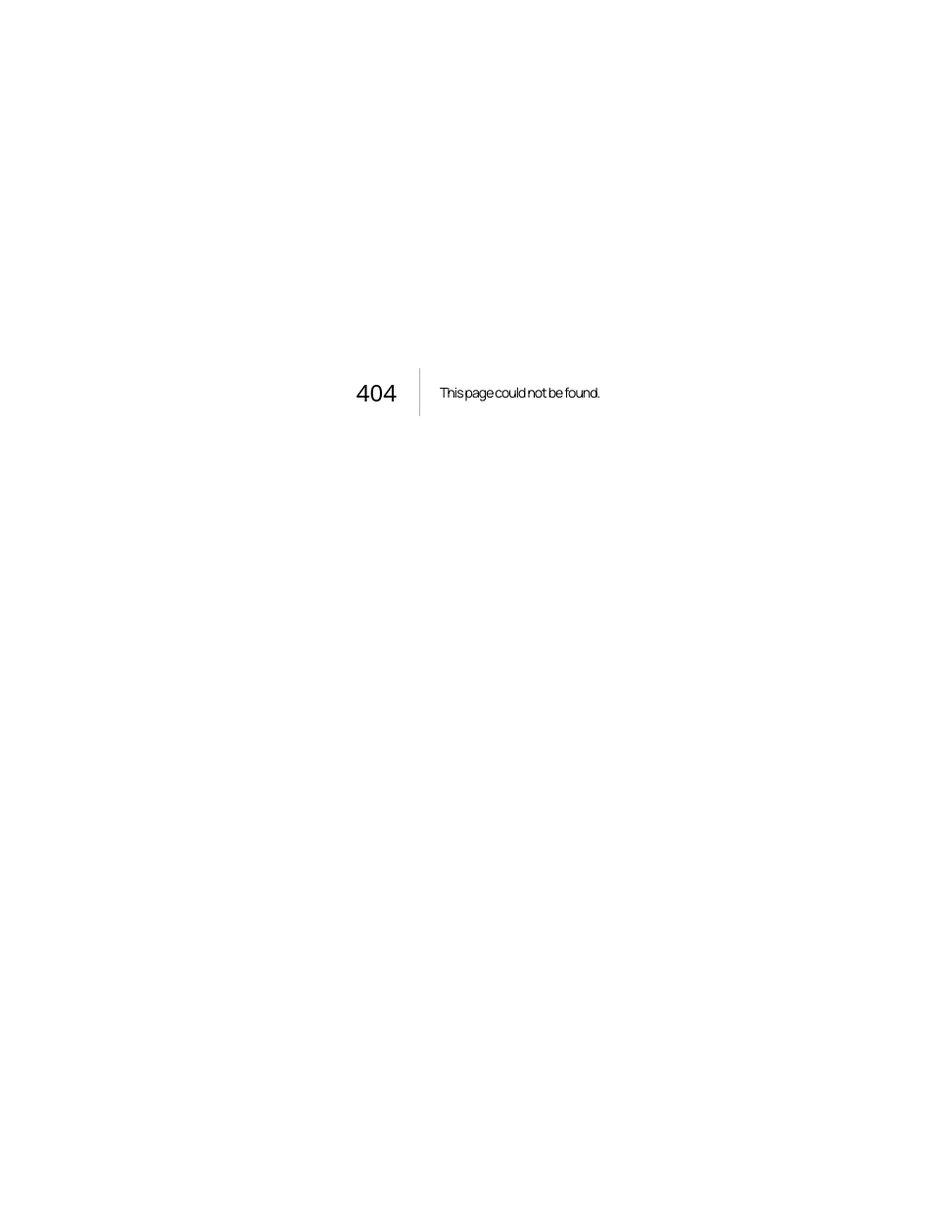
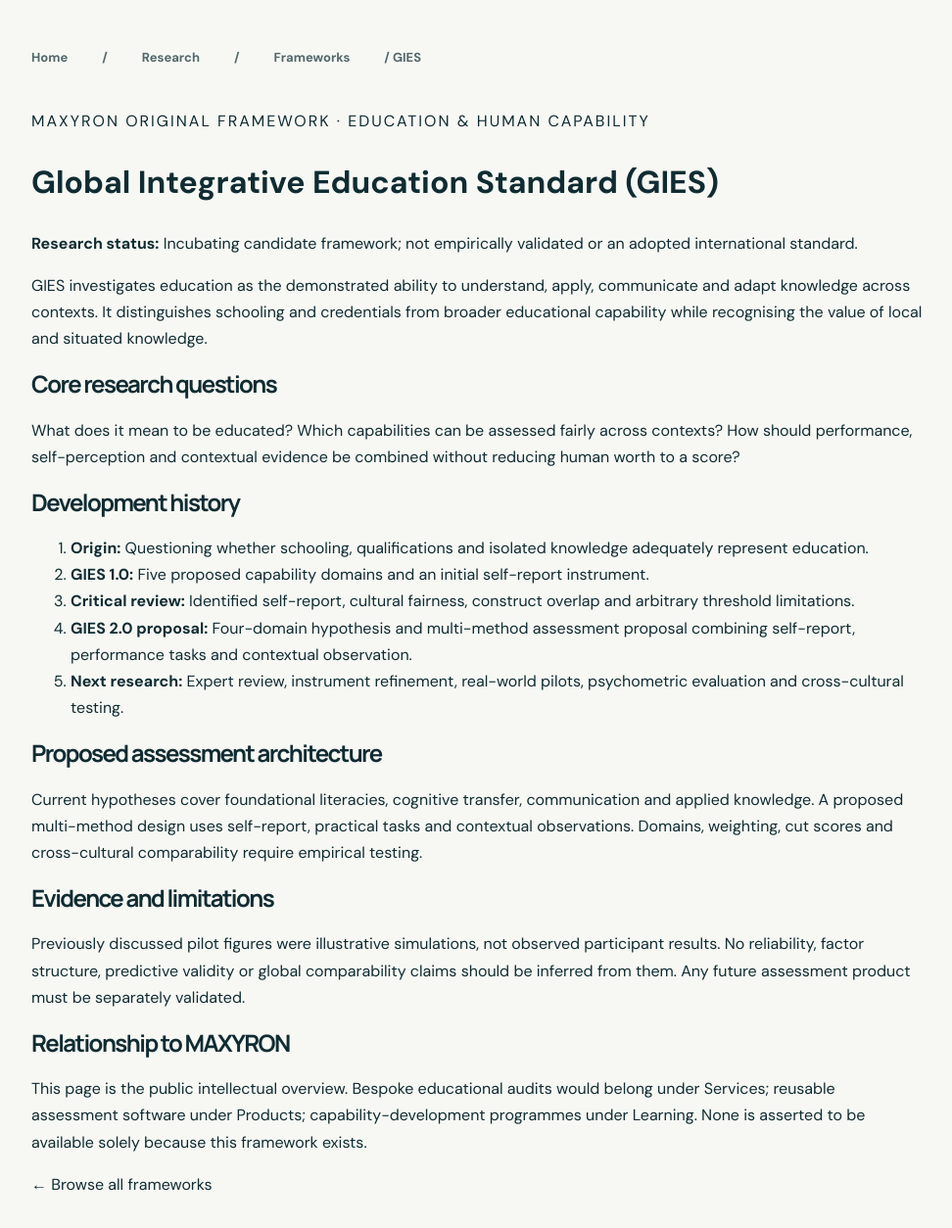
Before and after one commit to Odogwo/maxyron-website, a Next.js app: page /research/frameworks/gies in a window 1280 px wide. Before the commit this address had no page. Shown: the top 1254 px of the page at 98% size, without its empty margins (152-1124 px from the left). Before the commit the page ends 800 px from the top, so only its background shows below. Built offline with nearby package versions, Linux system fonts and the light colour scheme.

Commit message:
feat(research): introduce governed intellectual frameworks catalogue

```diff
--- /dev/null
+++ b/app/research/frameworks/gies/page.tsx
@@ -0,0 +1,37 @@
+import type { Metadata } from 'next';
+import Link from 'next/link';
+
+export const metadata: Metadata = {
+  title: 'GIES — Global Integrative Education Standard | MAXYRON',
+  description: 'Explore the conceptual foundations, evolution and proposed assessment architecture of GIES, a MAXYRON education capability research initiative.',
+  alternates: { canonical: '/research/frameworks/gies' },
+};
+
+const stages = [
+  ['Origin', 'Questioning whether schooling, qualifications and isolated knowledge adequately represent education.'],
+  ['GIES 1.0', 'Five proposed capability domains and an initial self-report instrument.'],
+  ['Critical review', 'Identified self-report, cultural fairness, construct overlap and arbitrary threshold limitations.'],
+  ['GIES 2.0 proposal', 'Four-domain hypothesis and multi-method assessment proposal combining self-report, performance tasks and contextual observation.'],
+  ['Next research', 'Expert review, instrument refinement, real-world pilots, psychometric evaluation and cross-cultural testing.'],
+];
+
+export default function GiesPage() {
+  return <main style={{maxWidth:960,margin:'0 auto',padding:'3rem 1.5rem',fontFamily:'inherit',lineHeight:1.7}}>
+    <nav aria-label="Breadcrumb"><Link href="/">Home</Link> / <Link href="/research">Research</Link> / <Link href="/research/frameworks">Frameworks</Link> / GIES</nav>
+    <p style={{marginTop:40,textTransform:'uppercase',letterSpacing:2}}>MAXYRON Original Framework · Education & Human Capability</p>
+    <h1>Global Integrative Education Standard (GIES)</h1>
+    <p><strong>Research status:</strong> Incubating candidate framework; not empirically validated or an adopted international standard.</p>
+    <p>GIES investigates education as the demonstrated ability to understand, apply, communicate and adapt knowledge across contexts. It distinguishes schooling and credentials from broader educational capability while recognising the value of local and situated knowledge.</p>
+    <h2>Core research questions</h2>
+    <p>What does it mean to be educated? Which capabilities can be assessed fairly across contexts? How should performance, self-perception and contextual evidence be combined without reducing human worth to a score?</p>
+    <h2>Development history</h2>
+    <ol>{stages.map(([title,detail])=><li key={title}><strong>{title}:</strong> {detail}</li>)}</ol>
+    <h2>Proposed assessment architecture</h2>
+    <p>Current hypotheses cover foundational literacies, cognitive transfer, communication and applied knowledge. A proposed multi-method design uses self-report, practical tasks and contextual observations. Domains, weighting, cut scores and cross-cultural comparability require empirical testing.</p>
+    <h2>Evidence and limitations</h2>
+    <p>Previously discussed pilot figures were illustrative simulations, not observed participant results. No reliability, factor structure, predictive validity or global comparability claims should be inferred from them. Any future assessment product must be separately validated.</p>
+    <h2>Relationship to MAXYRON</h2>
+    <p>This page is the public intellectual overview. Bespoke educational audits would belong under Services; reusable assessment software under Products; capability-development programmes under Learning. None is asserted to be available solely because this framework exists.</p>
+    <p><Link href="/research/frameworks">← Browse all frameworks</Link></p>
+  </main>;
+}
```
